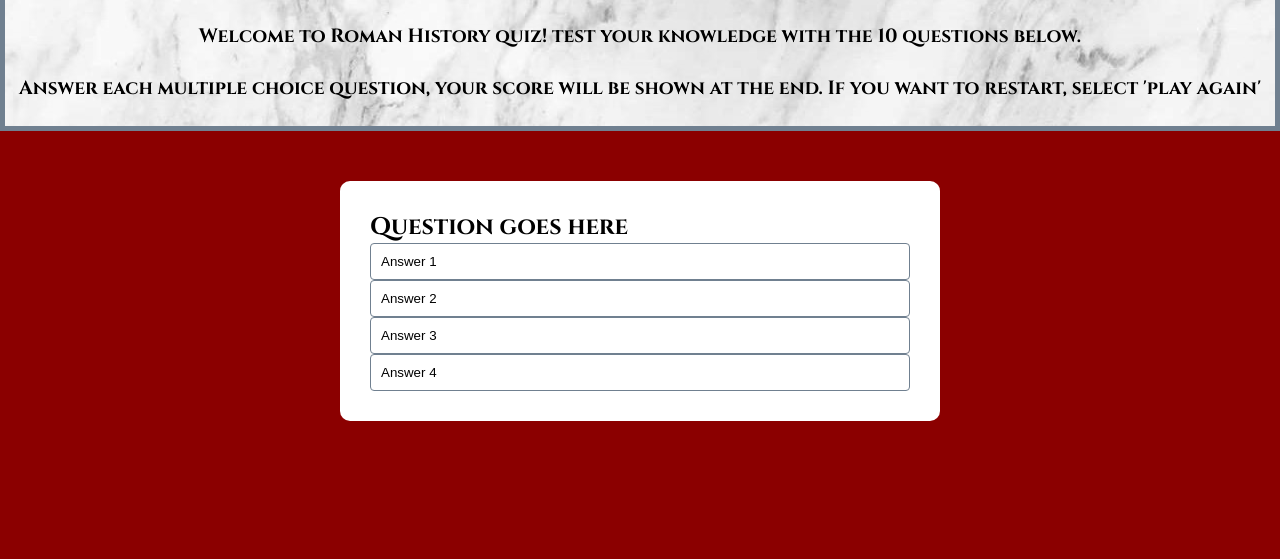
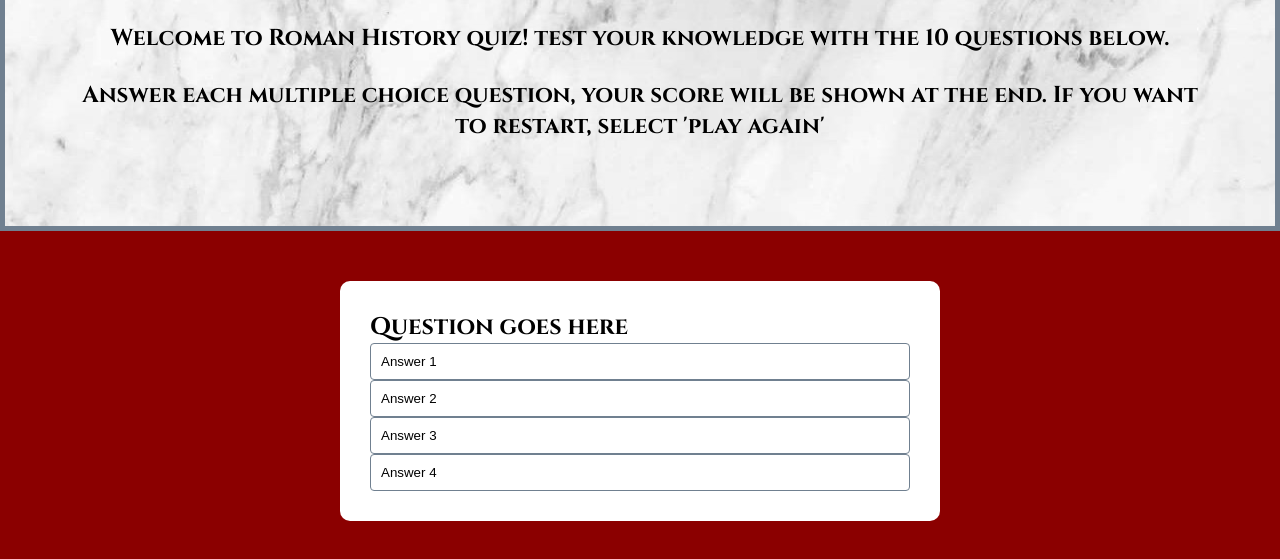
Before and after one commit to HGlass07/History-Quiz, a plain HTML site: page index.html in a window 1280 px wide. Shown: the part 69-628 px from the top of the page. Drawn offline with Linux system fonts and the light colour scheme.

Commit message:
added css media queries

```diff
--- a/assets/css/style.css
+++ b/assets/css/style.css
@@ -26,7 +26,7 @@ header {
   border: 5px solid slategray;
 }
 
-header h1 {
+header a h1 {
   color: darkred;
   text-decoration: none;
 }
@@ -88,3 +88,50 @@ header p {
 .incorrect{
   background: lightcoral;
 }
+
+
+/* Very small screen media query */
+@media screen and (min-width: 200px) {
+  header {
+    height:300px;
+    font-size: 100%;
+  }
+  header p {
+    font-size: 80%;
+  }
+}
+
+/* Mobile screen media query */
+@media screen and (min-width: 370px) {
+    header {
+      height:250px;
+      font-size: 100%;
+    }
+    header p {
+      font-size: 80%;
+    }
+  }
+
+/* Tablet and larger media query */
+@media screen and (min-width: 768px) {
+  header {
+    font-size: 120%;
+    height:300px;
+  }
+  header p {
+    font-size: 100%;
+  }
+}
+
+/* Desktop and larger media query */
+@media screen and (min-width: 900px) {
+  header p {
+    font-size: 120%;
+    margin-left: 50px;
+    margin-right: 50px;
+  }
+  header {
+    height:300px;
+  }
+
+}
```
